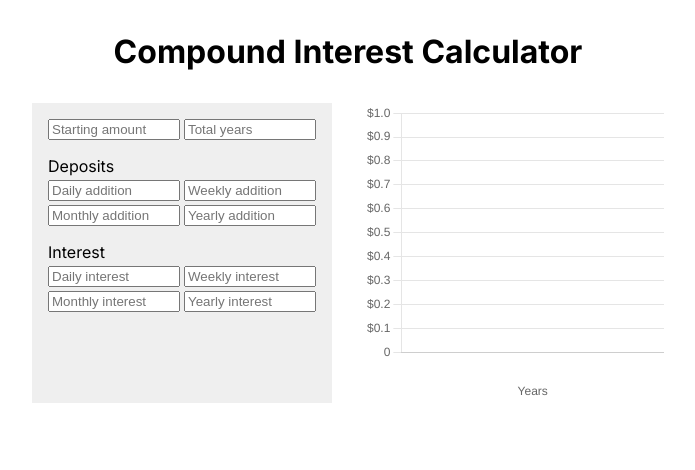
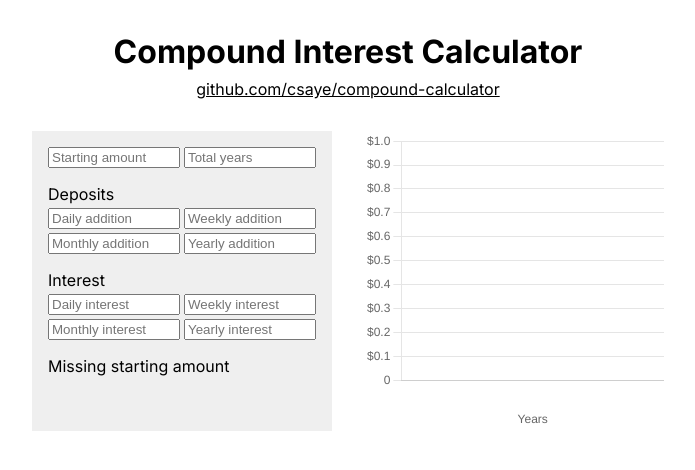
Before and after one commit to csaye/compound-calculator, a Next.js app: page / in a window 1280 px wide. Shown: the top 470 px of the page, without its empty margins (292-987 px from the left). Built offline with nearby package versions, Linux system fonts and the light colour scheme.

Commit message:
Clean up styling

```diff
--- a/app/globals.scss
+++ b/app/globals.scss
@@ -13,7 +13,10 @@ body,
 
 a {
   color: inherit;
-  text-decoration: none;
+
+  &:hover {
+    color: #2196f3;
+  }
 }
 
 button {
--- a/app/page.module.scss
+++ b/app/page.module.scss
@@ -1,7 +1,13 @@
 .container {
+  padding: 32px;
+
   > .title {
     text-align: center;
-    padding: 32px;
+    margin-bottom: 32px;
+
+    > h1 {
+      margin-bottom: 8px;
+    }
   }
 
   > .content {
--- a/app/page.tsx
+++ b/app/page.tsx
@@ -25,6 +25,13 @@ export default function Index() {
     <div className={styles.container}>
       <div className={styles.title}>
         <h1>Compound Interest Calculator</h1>
+        <a
+          href='https://github.com/csaye/compound-calculator'
+          target='_blank'
+          rel='noopener noreferrer'
+        >
+          github.com/csaye/compound-calculator
+        </a>
       </div>
       <div className={styles.content}>
         {renderForm()}
@@ -166,7 +173,12 @@ export default function Index() {
             onChange={setYearlyInterest}
           />
         </div>
-        {total !== null && (
+        {startingAmount === null ? (
+          <p>Missing starting amount</p>
+        ) : totalYears === null ? (
+          <p>Missing total years</p>
+        ) : (
+          total !== null && (
             <p>
               ={' '}
               {total.toLocaleString('en-US', {
@@ -177,6 +189,7 @@ export default function Index() {
               <br />
               after {totalYears} {totalYears === 1 ? 'year' : 'years'}
             </p>
+          )
         )}
       </div>
     )
```
Lines whose indentation alone changed are shown as unchanged.
